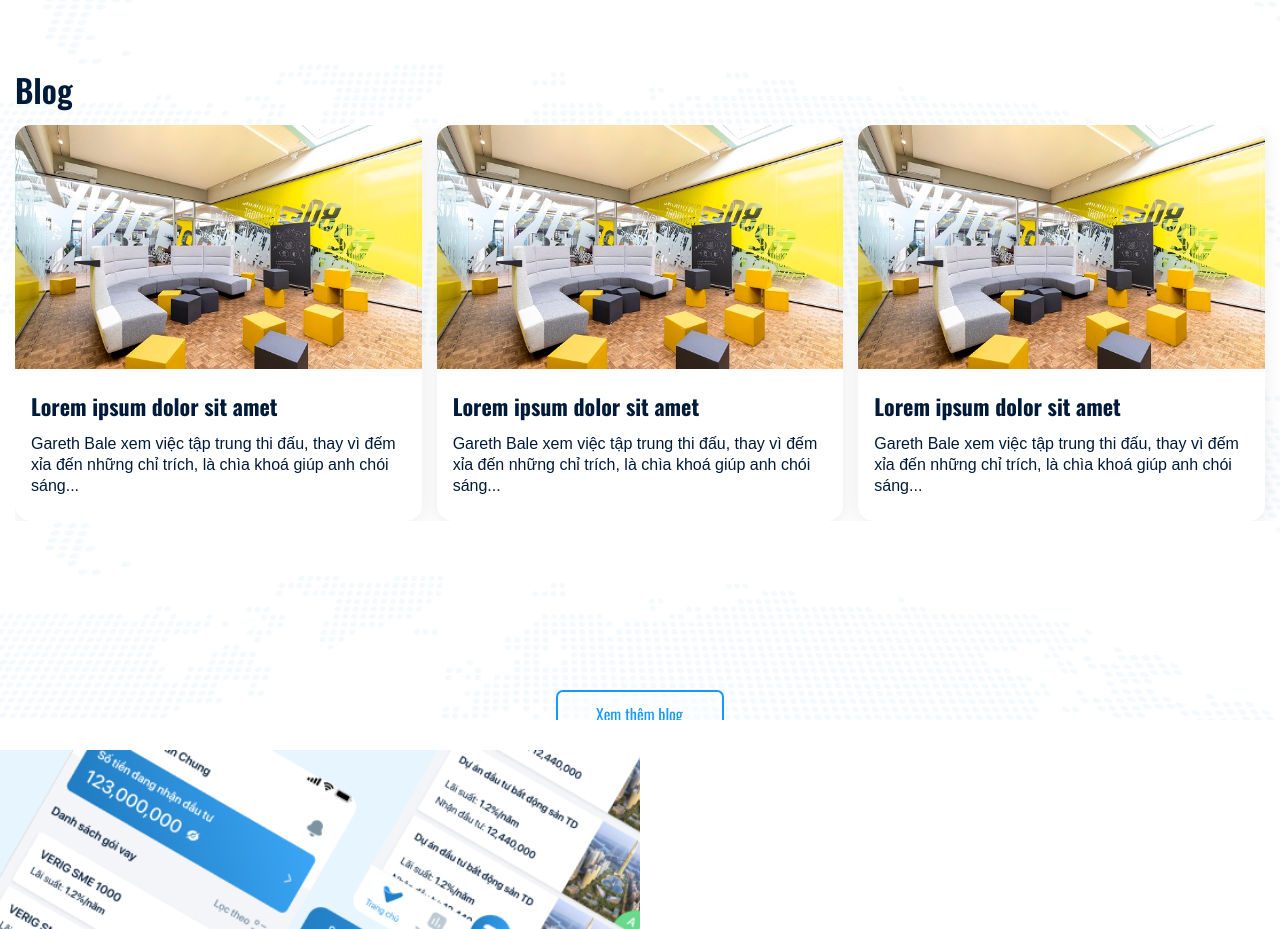
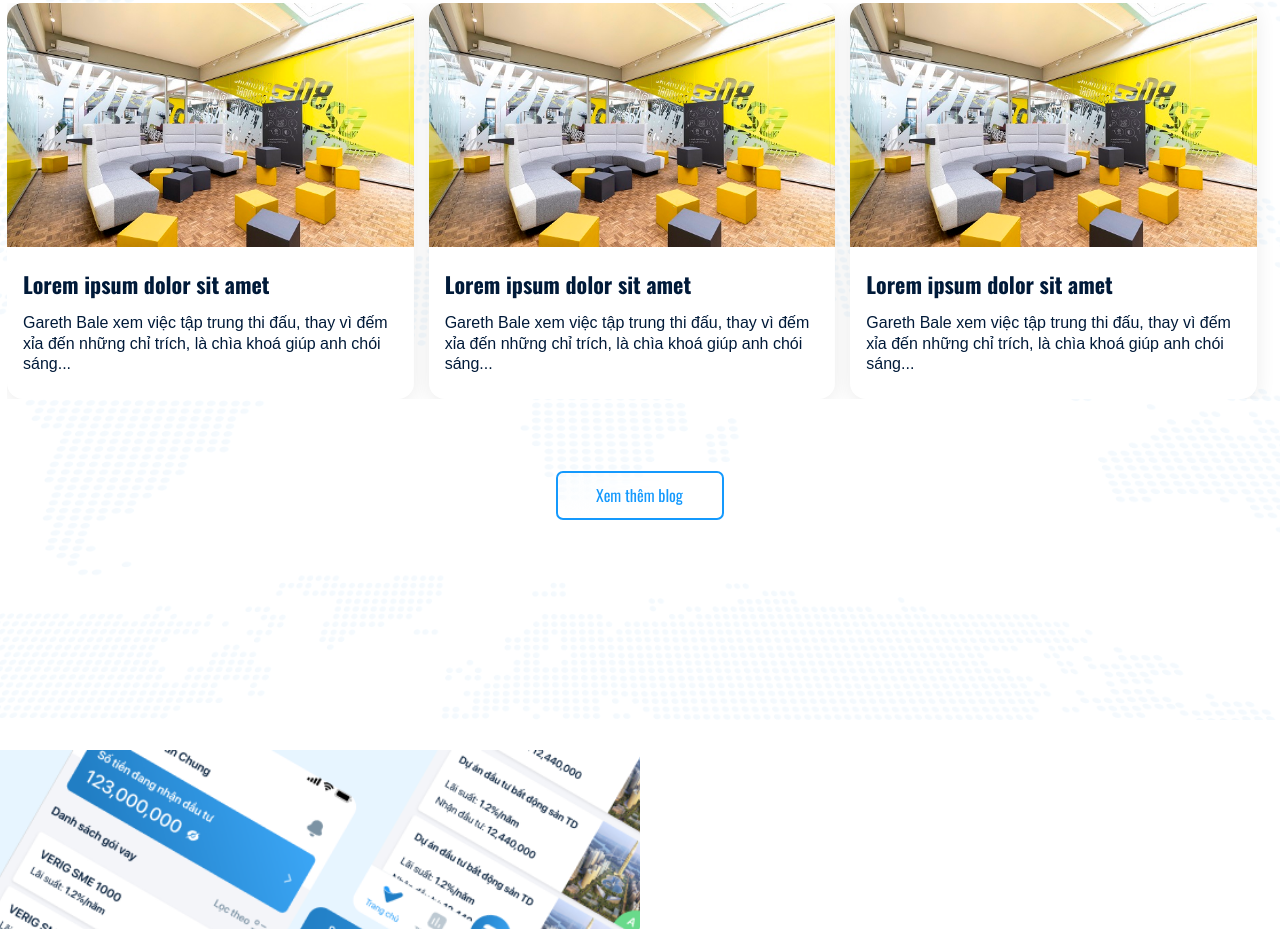
Before and after one commit to akanice/verig_html, a plain HTML site: page index.html in a window 1280 px wide. Shown: the part 3280-4209 px from the top of the page. Drawn offline with nearby package versions, Linux system fonts and the light colour scheme.

Commit message:
update css

```diff
--- a/assets/css/style.css
+++ b/assets/css/style.css
@@ -680,9 +680,14 @@ button.btn-reg {
 	font-size: 22px;
 }
 .excerpt {
-	font-size: 16px;
-	color: #001a39;
-	line-height: 1.3;
+    font-size: 16px;
+    color: #001a39;
+    line-height: 1.3;
+    overflow: hidden;
+    text-overflow: ellipsis;
+    display: -webkit-box;
+    -webkit-line-clamp: 4;
+    -webkit-box-orient: vertical;
 }
 .blog-page .item {
 	margin-bottom: 25px;
--- a/index.html
+++ b/index.html
@@ -364,7 +364,7 @@
 		</section>
 
 		<section class="section section-blog">
-			<div class="container h-100 d-flex">
+			<div class="container h-100 d-flex flex-column">
 				<div class="align-self-center">
 					<h2>Blog</h2>
 					<div class="owl-carousel owl-theme home_blog_carousel mb-5">
@@ -397,8 +397,8 @@
 						</div>
 					</div>
 				</div>
+				<div class="text-center mt-4"><a href="#" class="btn btn-readmore">Xem thêm blog</a></div>
 			</div>
-			<div class="container"><div class="text-center"><a href="#" class="btn btn-readmore">Xem thêm blog</a></div></div>
 		</section>
 
 		<section class="section section-download">
```
